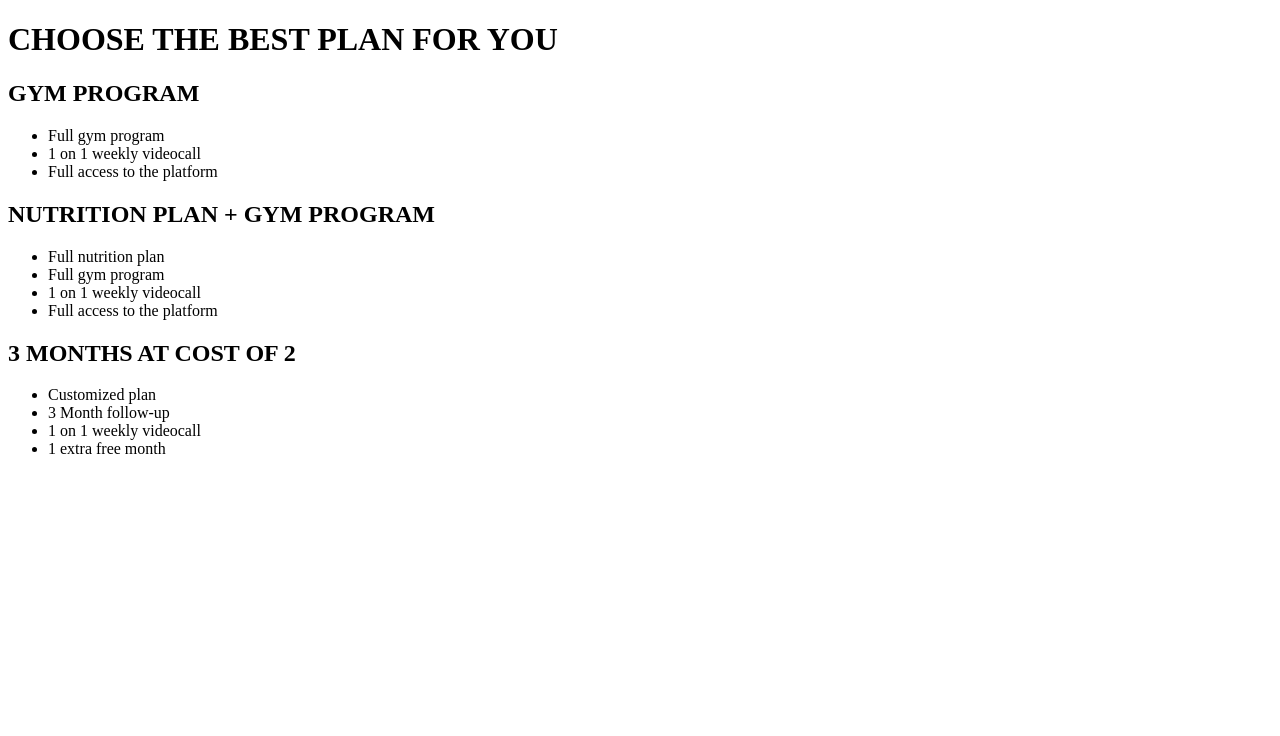
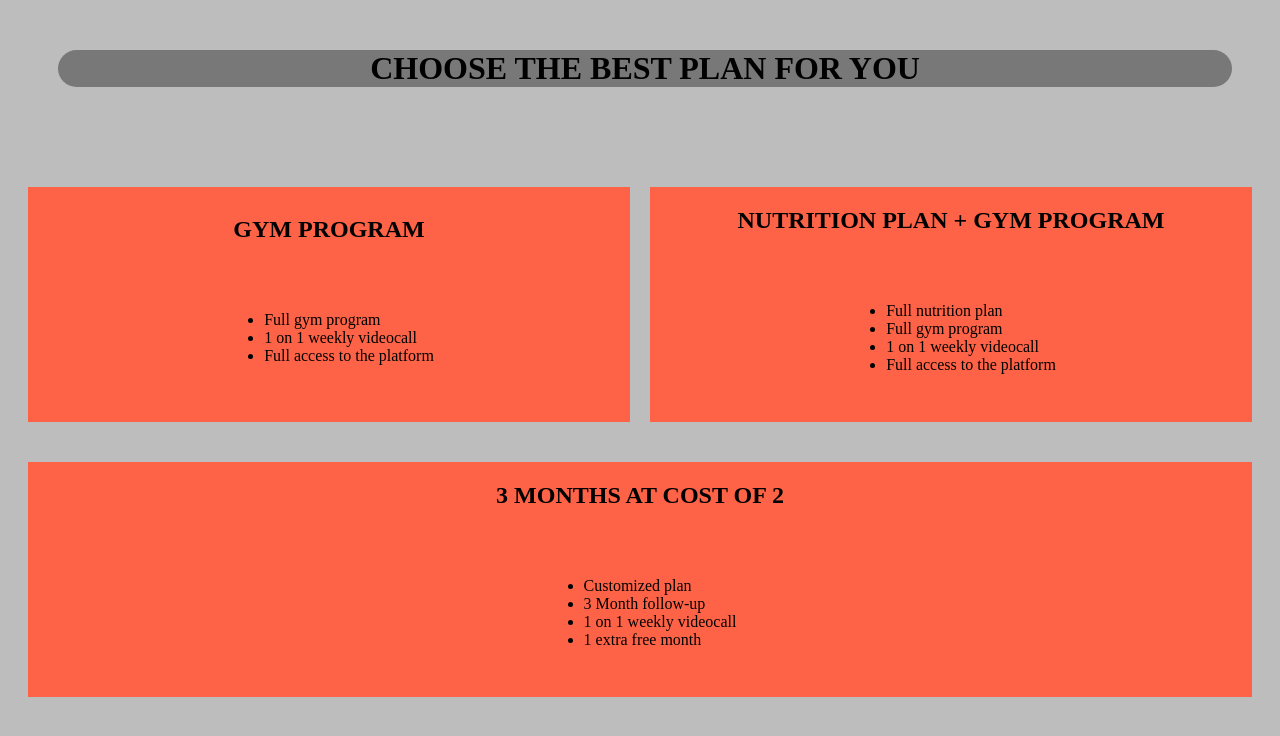
Before and after one commit to FacuCastro1/preentrega-3, a website: page paginas/joinus.html in a window 1280 px wide. Drawn offline with Linux system fonts and the light colour scheme.

Commit message:
cuarto commit

```diff
--- a/scss/_joinus.scss
+++ b/scss/_joinus.scss
@@ -0,0 +1,43 @@
+.start {
+    background-color: #bdbdbd;
+}
+
+.choose {
+    background-color: #797878;
+    border-radius: 30px;
+    text-align: center;
+    margin: 50px 40px 80px 50px;
+
+    .titulo {
+
+    }
+}
+
+
+.options-container {
+    display: grid;
+    grid-template-columns: repeat(auto-fit, minmax(300px, 1fr));
+    gap: 20px;
+    padding: 20px;
+
+    .options {
+        background-color: tomato;
+        color: black;
+        display: flex;
+        flex-direction: column;
+        justify-content: center;
+        align-items: center;
+
+        h2 {
+
+        }
+        p{
+          ul {
+            li {
+
+            }
+          }
+        }
+    }
+
+}
```
Also changed, not shown: css/style.css, 1 other file.
